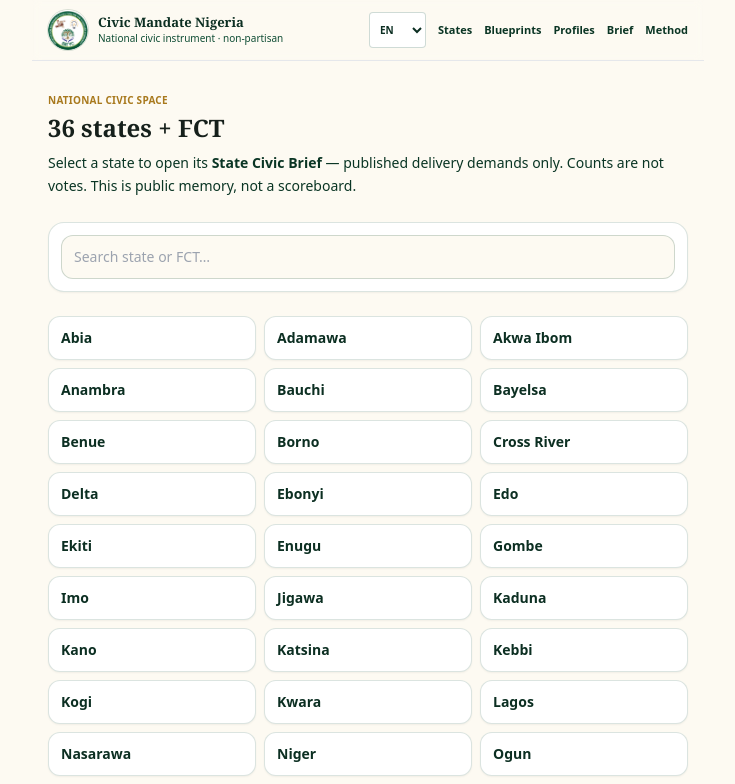
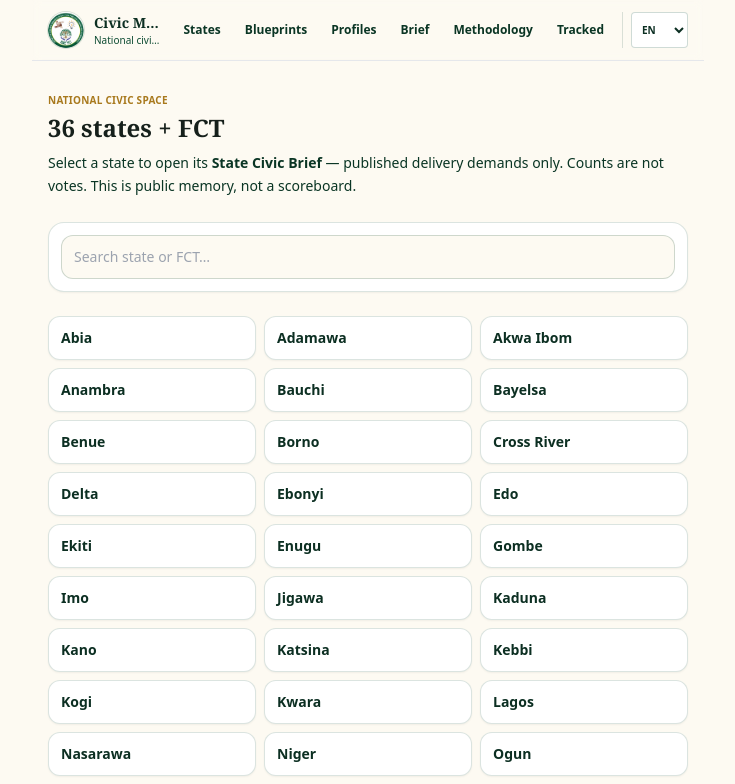
Before and after one commit to mrzulqarnainnadabo/2027-street-mandate, a Next.js app: page /states in a window 1280 px wide. Shown: the top 784 px of the page, without its empty margins (272-1007 px from the left). Built offline with nearby package versions, Linux system fonts and the light colour scheme.

Commit message:
ui: institutional header — mobile drawer, desktop nav, quiet authority
Remove crowded horizontal nav on mobile. Seal + product name remain.
Language control stays accessible without dominating hierarchy.

```diff
--- a/components/Header.tsx
+++ b/components/Header.tsx
@@ -1,53 +1,130 @@
 "use client";
 
+import { useEffect, useState } from "react";
 import Link from "next/link";
 import { ISEYC_SEAL_SRC, PRODUCT_NAME } from "@/lib/brand";
 import LanguageSwitcher from "@/components/LanguageSwitcher";
 import { useLang } from "@/components/LanguageProvider";
 
+const NAV = [
+  { href: "/", label: "Home" },
+  { href: "/states", label: "States" },
+  { href: "/blueprints", label: "Blueprints" },
+  { href: "/profiles", label: "Profiles" },
+  { href: "/brief", label: "Brief" },
+  { href: "/methodology", label: "Methodology" },
+  { href: "/tracked", label: "Tracked" },
+] as const;
+
 export default function Header() {
   const { t } = useLang();
+  const [open, setOpen] = useState(false);
+
+  useEffect(() => {
+    if (!open) return;
+    const onKey = (e: KeyboardEvent) => {
+      if (e.key === "Escape") setOpen(false);
+    };
+    document.addEventListener("keydown", onKey);
+    document.body.style.overflow = "hidden";
+    return () => {
+      document.removeEventListener("keydown", onKey);
+      document.body.style.overflow = "";
+    };
+  }, [open]);
 
   return (
     <header className="sticky top-0 z-40 border-b border-forest-500/12 bg-cream/98 backdrop-blur-sm">
-      <div className="mx-auto flex max-w-2xl items-center justify-between gap-2 px-4 py-2.5">
-        <Link href="/" className="flex min-w-0 items-center gap-2.5">
+      <div className="mx-auto flex max-w-3xl items-center justify-between gap-3 px-4 py-3">
+        <Link
+          href="/"
+          className="flex min-w-0 items-center gap-2.5"
+          onClick={() => setOpen(false)}
+        >
           <img
             src={ISEYC_SEAL_SRC}
             alt="ISEYC official seal"
-            width={40}
-            height={40}
-            className="h-10 w-10 shrink-0 rounded-full bg-white object-contain ring-1 ring-forest-500/15"
+            width={36}
+            height={36}
+            className="h-9 w-9 shrink-0 rounded-full bg-white object-contain ring-1 ring-forest-500/15"
           />
           <div className="min-w-0 text-left">
-            <div className="truncate font-display text-[13px] font-bold leading-tight text-forest-800">
+            <div className="truncate font-display text-[13px] font-bold leading-tight text-forest-800 sm:text-sm">
               {PRODUCT_NAME}
             </div>
-            <div className="truncate text-[10px] text-forest-500">{t("header.tagline")}</div>
+            <div className="hidden truncate text-[10px] text-forest-500 sm:block">
+              {t("header.tagline")}
+            </div>
           </div>
         </Link>
+
+        {/* Desktop nav */}
         <nav
-          className="flex shrink-0 flex-wrap items-center justify-end gap-x-2 gap-y-1 text-[11px] font-semibold text-forest-700 sm:gap-x-3"
+          className="hidden items-center gap-1 md:flex"
           aria-label="Primary"
         >
+          {NAV.filter((n) => n.href !== "/").map((item) => (
+            <Link
+              key={item.href}
+              href={item.href}
+              className="rounded px-2.5 py-1.5 text-[12px] font-semibold text-forest-700 transition hover:bg-forest-50 hover:text-forest-900"
+            >
+              {item.label === "Brief" ? t("header.brief") : item.label}
+            </Link>
+          ))}
+          <div className="ml-1 border-l border-forest-500/15 pl-2">
+            <LanguageSwitcher />
+          </div>
+        </nav>
+
+        {/* Mobile: language + menu */}
+        <div className="flex items-center gap-2 md:hidden">
           <LanguageSwitcher />
-          <Link href="/states" className="underline-offset-2 hover:underline">
-            States
-          </Link>
-          <Link href="/blueprints" className="underline-offset-2 hover:underline">
-            Blueprints
-          </Link>
-          <Link href="/profiles" className="underline-offset-2 hover:underline">
-            Profiles
-          </Link>
-          <Link href="/brief" className="underline-offset-2 hover:underline">
-            {t("header.brief")}
-          </Link>
-          <Link href="/methodology" className="underline-offset-2 hover:underline">
-            Method
-          </Link>
-        </nav>
+          <button
+            type="button"
+            className="flex h-10 w-10 items-center justify-center rounded-md border border-forest-500/15 bg-white text-forest-800"
+            aria-expanded={open}
+            aria-controls="mobile-nav"
+            aria-label={open ? "Close menu" : "Open menu"}
+            onClick={() => setOpen((v) => !v)}
+          >
+            {open ? (
+              <span className="text-lg leading-none" aria-hidden>
+                ×
+              </span>
+            ) : (
+              <span className="flex flex-col gap-1" aria-hidden>
+                <span className="block h-0.5 w-4 bg-forest-700" />
+                <span className="block h-0.5 w-4 bg-forest-700" />
+                <span className="block h-0.5 w-4 bg-forest-700" />
+              </span>
+            )}
+          </button>
+        </div>
       </div>
+
+      {/* Mobile drawer */}
+      {open ? (
+        <div
+          id="mobile-nav"
+          className="border-t border-forest-500/10 bg-cream md:hidden"
+          role="dialog"
+          aria-label="Site navigation"
+        >
+          <nav className="mx-auto flex max-w-3xl flex-col px-2 py-2" aria-label="Mobile primary">
+            {NAV.map((item) => (
+              <Link
+                key={item.href}
+                href={item.href}
+                className="rounded-md px-3 py-3 text-sm font-semibold text-forest-800 hover:bg-forest-50"
+                onClick={() => setOpen(false)}
+              >
+                {item.label === "Brief" ? t("header.brief") : item.label}
+              </Link>
+            ))}
+          </nav>
+        </div>
+      ) : null}
     </header>
   );
 }
```
